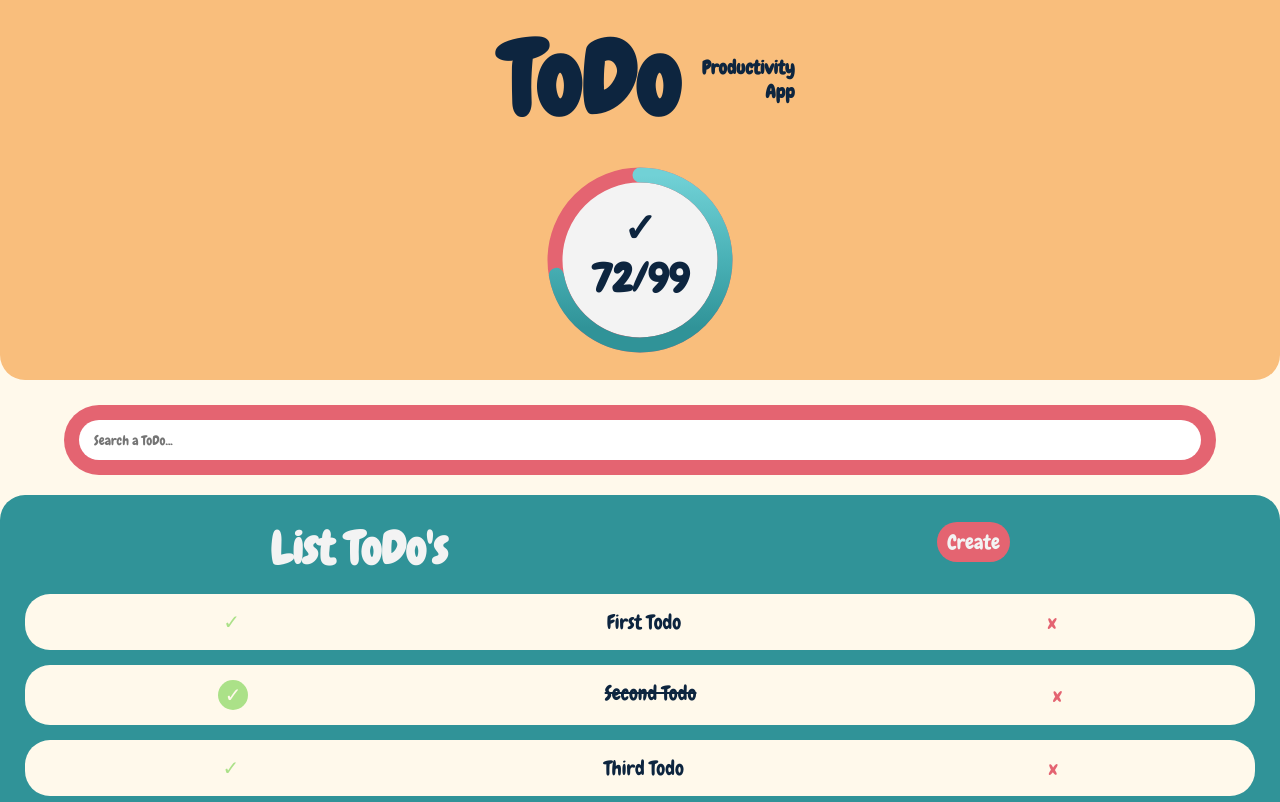
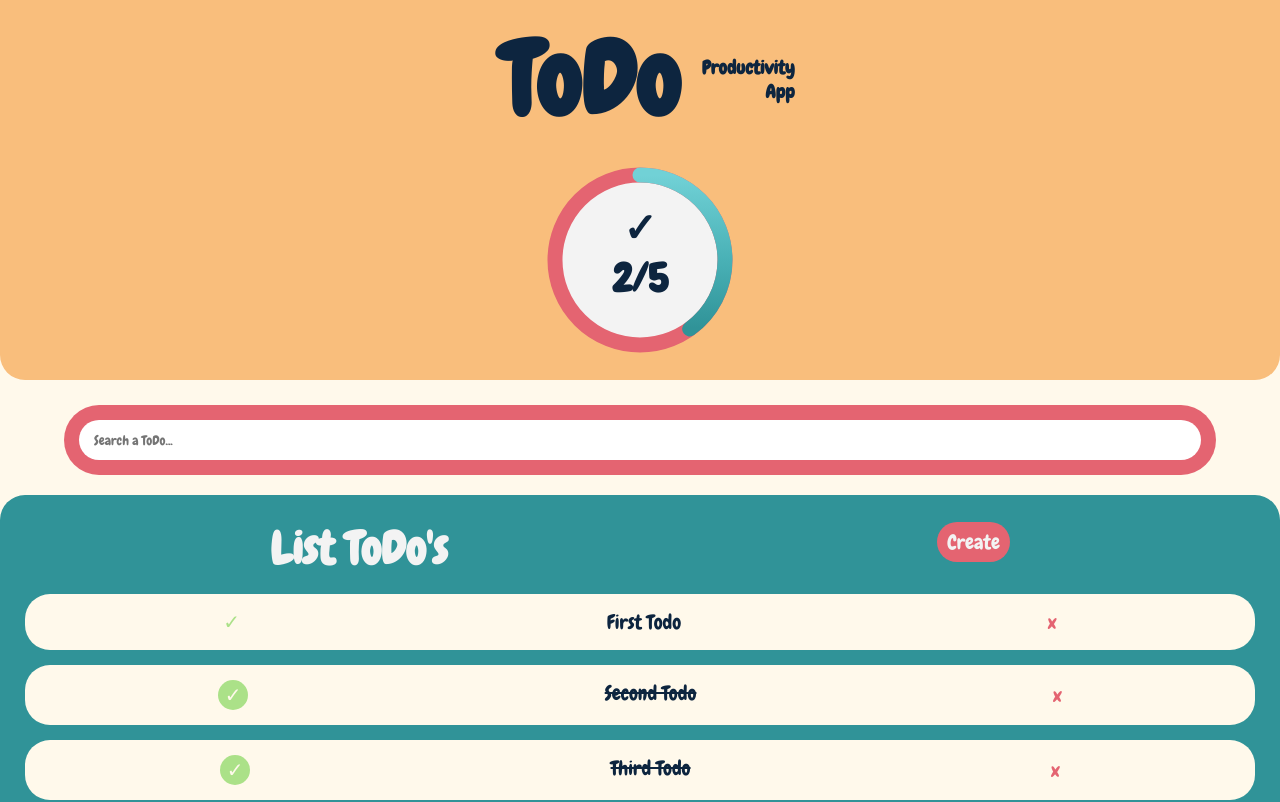
Before and after one commit to SamuMontoya/ToDo-React-App-2.0, a React (Create React App) app: page / in a window 1280 px wide. Shown: the top 802 px of the page. Built offline with nearby package versions, Linux system fonts and the light colour scheme; the HTML template or start-up script is replaced by a standard one.

Commit message:
Counter and Search

```diff
--- a/src/App.js
+++ b/src/App.js
@@ -6,18 +6,20 @@ import { ListComponent } from "./components/ListComponent";
 import { TodoComponent } from "./components/TodoComponent";
 import "./App.css";
 
-const todosArray = [
-  { text: "First Todo", isChecked: false},
-  { text: "Second Todo", isChecked: true},
-  { text: "Third Todo", isChecked: false},
-  { text: "Fourth Todo", isChecked: false},
+function App() {
+  const defaultTodos = [
+    { text: "First Todo", isChecked: false },
+    { text: "Second Todo", isChecked: true },
+    { text: "Third Todo", isChecked: true },
+    { text: "Fourth Todo", isChecked: false },
+    { text: "Fifth Todo", isChecked: false },
   ];
   const style = {
     app: {
       backgroundColor: "#FFF9EB",
       position: "absolute",
       width: "100%",
-    height: "100vh"
+      height: "100vh",
     },
     empty: {
       background: "#fff9eb",
@@ -26,24 +28,38 @@ const style = {
       borderRadius: "25px",
       padding: "50px",
       marginTop: "15px",
-    fontFamily: 'Chewy',
+      fontFamily: "Chewy",
       fontSize: "20px",
-  }
+    },
+  };
+
+  const [searchValue, setSearchValue] = React.useState("");
+  const [todos, setTodos] = React.useState(defaultTodos);
+  const completedTodos = todos.filter((todo) => !!todo.isChecked).length;
+  const totalTodos = todos.length;
+  let searchedTodos =[]
+  if (searchValue.length == 0){
+    searchedTodos = todos
+  } else {
+    searchedTodos = todos.filter(todo => {
+      const todoText = todo.text.toLowerCase()
+      const searchText = searchValue.toLowerCase()
+      return todoText.includes(searchText)
+    })
   }
 
-function App() {
   return (
     <div style={style.app}>
       <HeaderComponent>
-        <ProgressComponent />
+        <ProgressComponent completedTodos={completedTodos} totalTodos={totalTodos} />
       </HeaderComponent>
-      <BarComponent />
-      <ListComponent >
-        { todosArray.length > 0 ?
-            todosArray.map((todo) => (
-              <TodoComponent todo={todo} key={todo.text} />
-            )) : <p style={style.empty}>No items to display</p>
-        }
+      <BarComponent searchValue={searchValue} setSearchValue={setSearchValue} />
+      <ListComponent>
+        {searchedTodos.length > 0 ? (
+          searchedTodos.map((todo) => <TodoComponent todo={todo} key={todo.text} />)
+        ) : (
+          <p style={style.empty}>No items to display</p>
+        )}
       </ListComponent>
     </div>
   );
--- a/src/components/BarComponent.js
+++ b/src/components/BarComponent.js
@@ -1,7 +1,7 @@
 import React from "react";
 import { ButtonComponent } from "./ButtonComponent";
 
-const BarComponent = () => {
+const BarComponent = ({ searchValue, setSearchValue }) => {
   const style = {
     container: {
       display: "flex",
@@ -26,7 +26,7 @@ const BarComponent = () => {
   };
 
   const onChangeSearch = (event) => {
-    console.log(event.target.value)
+    setSearchValue(event.target.value)
   }
 
   return (
@@ -34,6 +34,7 @@ const BarComponent = () => {
       <input
         style={style.search}
         type="text"
+        value={searchValue}
         placeholder="Search a ToDo..."
         onChange={onChangeSearch}
       ></input>
--- a/src/components/CircleProgress.js
+++ b/src/components/CircleProgress.js
@@ -1,10 +1,6 @@
 import React from "react";
 
 const CircleProgress = (props) => {
-  const radius = 85;
-  const dashArray = radius * Math.PI * 2;
-  const dashOffset = dashArray - (dashArray * props.percentage) / 100;
-
   const style = {
     background: {
       fill: "#F3F3F3",
@@ -21,6 +17,10 @@ const CircleProgress = (props) => {
       fontFamily: "Chewy",
     },
   };
+
+  const radius = 85;
+  const dashArray = radius * Math.PI * 2;
+  const dashOffset = dashArray - (dashArray * props.completedTodos) / props.totalTodos;
 
   return (
     <div className="circle-progress">
@@ -60,7 +60,7 @@ const CircleProgress = (props) => {
         />
         <text x="50%" y="35%" dy="0.3em" textAnchor="middle" style={style.text} fill="#0D253F">✓</text>
         <text x="50%" y="60%" dy="0.3em" textAnchor="middle" style={style.text} fill="#0D253F">
-          {props.percentage}/99
+          {props.completedTodos}/{props.totalTodos}
         </text>
       </svg>
     </div>
--- a/src/components/ListComponent.js
+++ b/src/components/ListComponent.js
@@ -7,7 +7,7 @@ const style = {
         padding: "25px",
         marginTop: "20px",
         borderRadius: "25px 25px 0 0",
-        minHeight: "286px"
+        minHeight: "40vh"
     },
     headList: {
         textAlign: "center",
--- a/src/components/ProgressComponent.js
+++ b/src/components/ProgressComponent.js
@@ -8,11 +8,11 @@ const style= {
 }
 
 const ProgressComponent = (props) => {
-  const [percentage, setPercentage] = useState(72);
   return (
     <div style={style} className="progress-component">
       <CircleProgress
-        percentage={percentage}
+        completedTodos={ props.completedTodos }
+        totalTodos ={ props.totalTodos }
         circleWidth="200"
       />
     </div>
```
Lines whose indentation alone changed are shown as unchanged.
